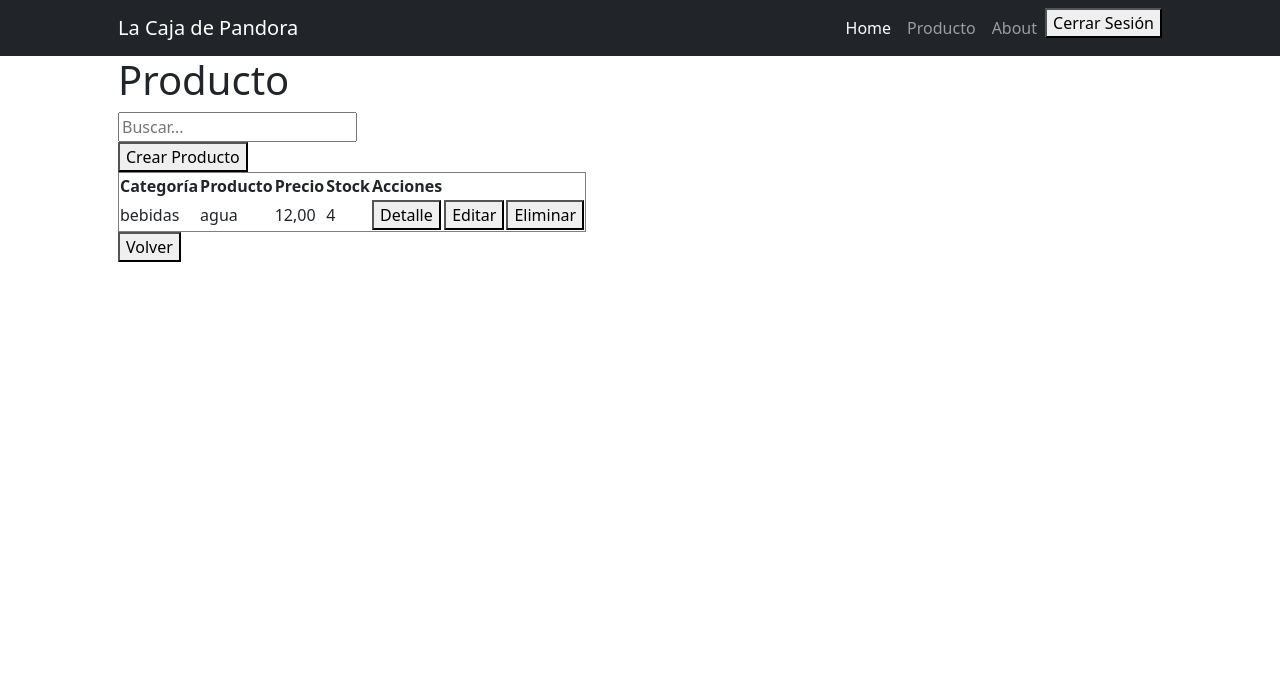
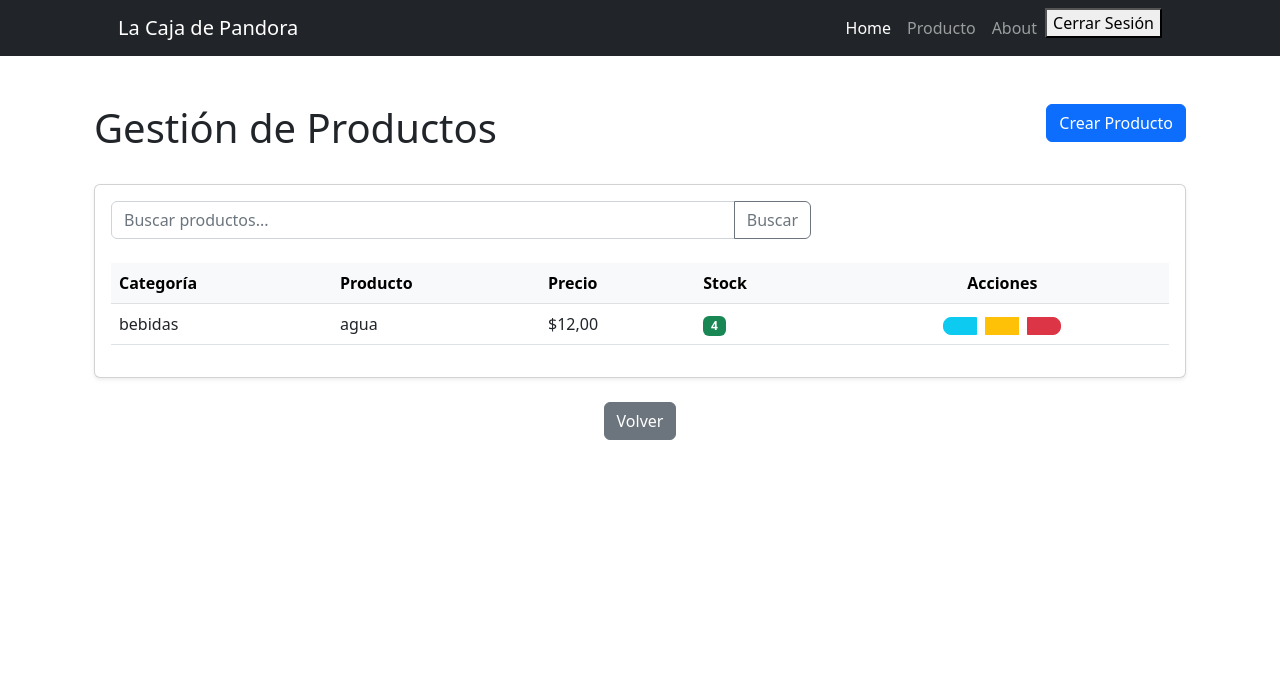
Before and after one commit to esthorace81/coder-django, a Django app: page /productos/producto/list/ in a window 1280 px wide. Shown: the top 680 px of the page. Run offline with Django 5.2, Linux system fonts and the light colour scheme; a user stored in the database is signed in; data comes from the database, SQL or seed files in the repository; some libraries are stand-ins or nearby versions.

Commit message:
feat: actualizar plantilla base, agregar página de contacto y mejorar la lista de productos

```diff
--- a/src/core/templates/core/base.html
+++ b/src/core/templates/core/base.html
@@ -5,26 +5,32 @@
     <head>
         <meta charset="utf-8" />
         <meta name="viewport" content="width=device-width, initial-scale=1, shrink-to-fit=no" />
-        <meta name="description" content="" />
-        <meta name="author" content="" />
-        <title>La Caja de Pandora</title>
+        <meta name="description" content="La Caja de Pandora - Tu tienda online moderna" />
+        <meta name="author" content="Equipo La Caja de Pandora" />
+        <title>{% block title %}La Caja de Pandora{% endblock title %}</title>
         <!-- Favicon-->
         <link rel="icon" type="image/x-icon" href="{% static 'core/assets/favicon.ico' %}" />
-        <!-- Core theme CSS (includes Bootstrap)-->
+        <!-- Bootstrap CSS -->
+        <link href="https://cdn.jsdelivr.net/npm/bootstrap@5.2.3/dist/css/bootstrap.min.css" rel="stylesheet" />
+        <!-- Custom CSS -->
         <link href="{% static 'core/css/styles.css' %}" rel="stylesheet" />
     </head>
     <body>
+        <!-- Navbar -->
         {% include 'componentes/nav.html' %}
-        <!-- Page Content-->
-        <div class="container px-4 px-lg-5">
+
+        <!-- Main Content -->
+        <main class="container my-5">
             {% block content %}
+            {% endblock content %}
+        </main>
 
-            {% endblock content %}
-        </div>
-        <!-- Bootstrap core JS-->
+        <!-- Footer -->
+        {% include 'componentes/footer.html' %}
+
+        <!-- Bootstrap JS -->
         <script src="https://cdn.jsdelivr.net/npm/bootstrap@5.2.3/dist/js/bootstrap.bundle.min.js"></script>
-        <!-- Core theme JS-->
-        <script src="{% static 'core/js/scripts.js' %} "></script>
-        {% include 'componentes/footer.html' %}
+        <!-- Custom JS -->
+        <script src="{% static 'core/js/scripts.js' %}"></script>
     </body>
 </html>
--- a/src/producto/templates/producto/producto_list.html
+++ b/src/producto/templates/producto/producto_list.html
@@ -1,44 +1,94 @@
 {% extends 'core/base.html' %}
 
+{% block title %}Lista de Productos - La Caja de Pandora{% endblock title %}
+
 {% block content %}
-    <h1>Producto</h1>
-    <form method="get">
-        <input type="text" name="busqueda" placeholder="Buscar...">
+<div class="container">
+    <div class="row mb-4">
+        <div class="col-md-6">
+            <h1 class="display-6">Gestión de Productos</h1>
+        </div>
+        <div class="col-md-6 text-md-end">
+            <a href="{% url 'producto:producto_create' %}" class="btn btn-primary">
+                <i class="bi bi-plus-circle"></i> Crear Producto
+            </a>
+        </div>
+    </div>
+
+    <div class="card shadow-sm mb-4">
+        <div class="card-body">
+            <form method="get" class="row g-3 mb-4">
+                <div class="col-md-8">
+                    <div class="input-group">
+                        <input type="text" name="busqueda" class="form-control" placeholder="Buscar productos..." value="{{ request.GET.busqueda }}">
+                        <button class="btn btn-outline-secondary" type="submit">
+                            <i class="bi bi-search"></i> Buscar
+                        </button>
+                    </div>
+                </div>
             </form>
-    <a href="{% url 'producto:producto_create' %}">
-        <button>Crear Producto</button>
-    </a>
-    <table border="1">
+
+            <div class="table-responsive">
+                <table class="table table-hover align-middle">
+                    <thead class="table-light">
                         <tr>
                             <th>Categoría</th>
                             <th>Producto</th>
                             <th>Precio</th>
                             <th>Stock</th>
-            <th>Acciones</th>
+                            <th class="text-center">Acciones</th>
                         </tr>
+                    </thead>
+                    <tbody>
                         {% for producto in object_list %}
                             <tr>
                                 <td>{{ producto.categoria }}</td>
                                 <td>{{ producto.nombre }}</td>
-                <td>{{ producto.precio }}</td>
-                <td>{{ producto.stock }}</td>
+                                <td>${{ producto.precio }}</td>
                                 <td>
-                    <a href="{% url 'producto:producto_detail' producto.id %}"><button>Detalle</button></a>
+                                    {% if producto.stock > 0 %}
+                                        <span class="badge bg-success">{{ producto.stock }}</span>
+                                    {% else %}
+                                        <span class="badge bg-danger">Sin stock</span>
+                                    {% endif %}
                                 </td>
-                <td>
-                    <a href="{% url 'producto:producto_update' producto.id %}"><button>Editar</button></a>
-                </td>
-                <td>
-                    <a href="{% url 'producto:producto_delete' producto.id %}"><button>Eliminar</button></a>
+                                <td class="text-center">
+                                    <div class="btn-group btn-group-lg" role="group" aria-label="Acciones de producto">
+                                        <a href="{% url 'producto:producto_detail' producto.id %}"
+                                           class="btn btn-info text-white mx-1"
+                                           title="Ver detalle">
+                                            <i class="bi bi-eye-fill"></i>
+                                        </a>
+                                        <a href="{% url 'producto:producto_update' producto.id %}"
+                                           class="btn btn-warning text-white mx-1"
+                                           title="Editar">
+                                            <i class="bi bi-pencil-fill"></i>
+                                        </a>
+                                        <a href="{% url 'producto:producto_delete' producto.id %}"
+                                           class="btn btn-danger mx-1"
+                                           title="Eliminar">
+                                            <i class="bi bi-trash-fill"></i>
+                                        </a>
+                                    </div>
                                 </td>
                             </tr>
                         {% empty %}
                             <tr>
-                <td>No hay datos registrados</td>
+                                <td colspan="5" class="text-center text-muted">
+                                    <p class="my-3">No hay productos registrados</p>
+                                </td>
                             </tr>
                         {% endfor %}
+                    </tbody>
+                </table>
+            </div>
+        </div>
+    </div>
 
-    </table>
-
-    <a href="{% url 'producto:index' %}"><button>Volver</button></a>
+    <div class="text-center">
+        <a href="{% url 'producto:index' %}" class="btn btn-secondary">
+            <i class="bi bi-arrow-left"></i> Volver
+        </a>
+    </div>
+</div>
 {% endblock content %}
```
Also changed, not shown: src/core/templates/core/contacto.html (added, +26 -0 lines), src/producto/templates/producto/producto_lista.html (added, +21 -0 lines). Lines whose indentation alone changed are shown as unchanged.
